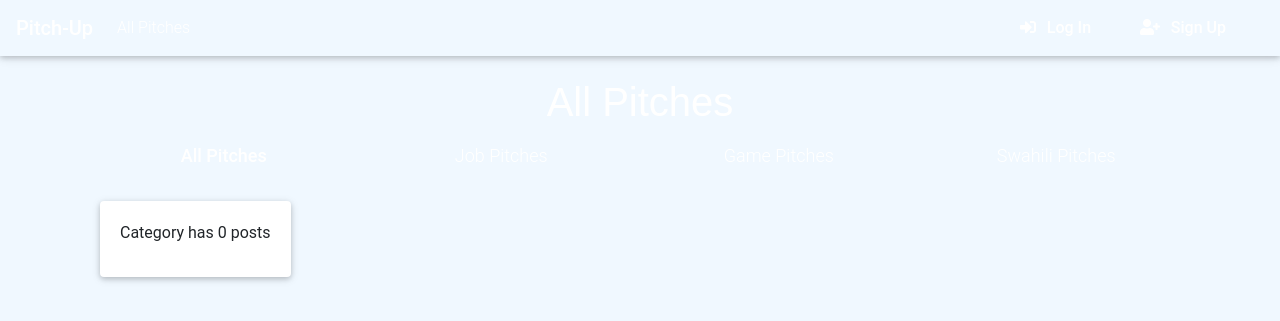
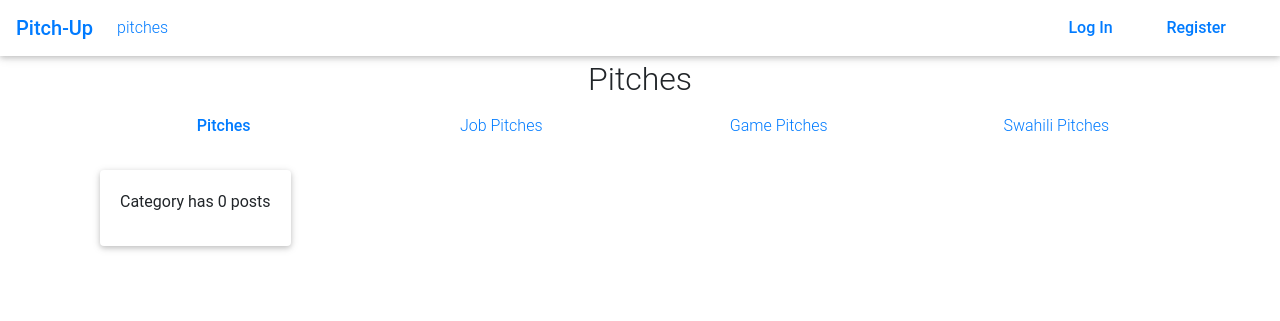
Before and after one commit to BihawaM/Pitch-Up, a Flask app: page / in a window 1280 px wide. Shown: the top 321 px of the page. Run offline with Flask 2, Linux system fonts and the light colour scheme; data that the repository does not hold is empty; some libraries are stand-ins or nearby versions; some web fonts are replaced.

Commit message:
deployment

```diff
--- a/app/static/css/index.css
+++ b/app/static/css/index.css
@@ -7,8 +7,8 @@ body {
     background-color: aliceblue;
 }
 
-.navbar{
-    background-color: aliceblue;
+.navbar-brand{
+    background-color: rgb(255, 255, 255);
 }
 
 #cats{
--- a/app/templates/base.html
+++ b/app/templates/base.html
@@ -10,7 +10,7 @@
     <link rel="stylesheet" href="https://use.fontawesome.com/releases/v5.8.2/css/all.css">
     <link href="https://cdnjs.cloudflare.com/ajax/libs/twitter-bootstrap/4.3.1/css/bootstrap.min.css" rel="stylesheet">
     <link href="https://cdnjs.cloudflare.com/ajax/libs/mdbootstrap/4.8.9/css/mdb.min.css" rel="stylesheet">
-    <link rel="stylesheet" href="{{url_for('static',filename='css/index.css')}}">
+    <link rel="stylesheet" href="{{url_for('static',filename='css/styles.css')}}">
     {% endblock %}
 </head>
 <body>
--- a/app/templates/index.html
+++ b/app/templates/index.html
@@ -3,10 +3,10 @@
 
 {% block content %}
         <div  class="container">
-                <h2 class="text-center" id="posts">All Pitches</h2>
+                <h2 class="text-center" id="posts">Pitches</h2>
             <ul class="nav nav-pills nav-justified nav-fill" role="tablist">
                 <li class="nav-item" >
-                    <a id ="cats" class="nav-link" data-toggle="tab" href="#all"><strong>All Pitches</strong> </a>
+                    <a id ="cats" class="nav-link" data-toggle="tab" href="#all"><strong>Pitches</strong> </a>
                 </li>
                 <li class="nav-item">
                   <a class="nav-link" id ="cats" data-toggle="tab" href="#jobs">Job Pitches</a>
--- a/app/templates/navbar.html
+++ b/app/templates/navbar.html
@@ -1,4 +1,4 @@
-<nav class="mb-1 navbar navbar-expand-lg navbar-dark ">
+<nav class="mb-1 navbar navbar-expand-lg navbar-blue ">
     <a class="navbar-brand" href="{{url_for('main.index')}}"><strong>Pitch-Up</strong> </a>
     <button class="navbar-toggler" type="button" data-toggle="collapse" data-target="#navbarSupportedContent-4"aria-controls="navbarSupportedContent-4" aria-expanded="false" aria-label="Toggle navigation">
         <span class="navbar-toggler-icon"></span>
@@ -6,7 +6,7 @@
     <div class="collapse navbar-collapse" id="navbarSupportedContent-4">
             <ul class="navbar-nav mr-auto">
                 <li class="nav-item">
-                  <a class="nav-link" href="{{url_for('main.index')}}">All Pitches</a>
+                  <a class="nav-link" href="{{url_for('main.index')}}">pitches</a>
                 </li>
                 {% if current_user.is_authenticated %}
                 <li class="nav-item">
@@ -27,10 +27,10 @@
             </li>
             {% else %}
             <li class="nav-item">
-                <a  class="nav-link" href="{{url_for('auth.login')}}" style= 'margin-right:30px'><i class="fas fa-sign-in-alt"></i>&nbsp; <strong>Log In</strong></a>
+                <a  class="nav-link" href="{{url_for('auth.login')}}" style= 'margin-right:30px'><i></i>&nbsp; <strong>Log In</strong></a>
             </li>
             <li class="nav-item">
-                    <a style= 'margin-right:30px' class="nav-link" href="{{url_for('auth.signup')}}"><i class="fas fa-user-plus"></i></i>&nbsp; <strong>Sign Up</strong></a>
+                    <a style= 'margin-right:30px' class="nav-link" href="{{url_for('auth.signup')}}"><i></i></i>&nbsp; <strong>Register</strong></a>
                 </li>
             {%endif%}
         </ul>
--- a/manage.py
+++ b/manage.py
@@ -3,8 +3,7 @@ from flask_migrate import Migrate, MigrateCommand
 from app import create_app,db
 from app.models import User
 
-# production
-app = create_app('production')
+app = create_app('development')
 manager = Manager(app)
 manager.add_command('server',Server)
 migrate = Migrate(app,db)
```
